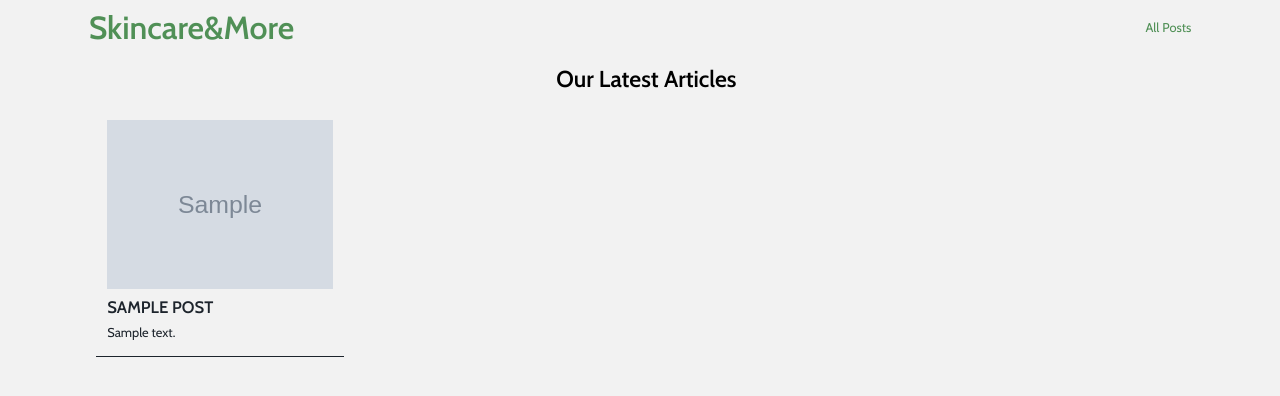
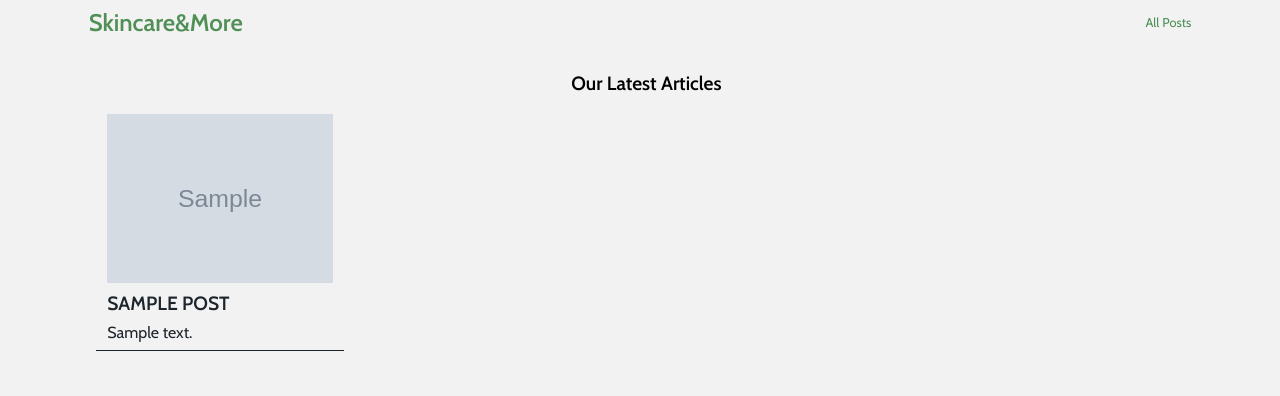
Before and after one commit to Adeyomola/skinshimmer, a Flask app: template this/templates/index.html in a window 1280 px wide. Shown: the top 396 px of the page. Run offline with Flask 3, Linux system fonts and the light colour scheme; the template is opened without the code that fills it: most values are stand-ins (such as "Sample title", 1, 10 or a date in 2020); grey boxes marked "Sample" are stand-in pictures.

Commit message:
css updates

```diff
--- a/this/static/styles/content.css
+++ b/this/static/styles/content.css
@@ -1,24 +1,24 @@
-hr {
-    width: 20%;
-    border: 1.5px solid #1d242c;
-}
-
 #link-container {
     width: 100vw;
     height: 100%;
+    margin-top: 1rem;
+}
+
+#ourtoppicks {
+    font-size: 1rem;
 }
 
 section {
     display: grid;
-    margin: 0 3rem;
+    margin: 0 2rem;
 }
 
 summary {
     display: flex;
     flex-direction: column;
-    padding: 1rem 0.7rem;
+    padding: 0.5rem 0.7rem 0.5rem 0.7rem;
     font-family: 'Cabin';
-    margin: 0 1rem;
+    margin: 0 1rem 1rem 1rem;
     color: #1d242c;
     border-bottom: 1px solid #1d242c;
     overflow: hidden;
@@ -48,14 +48,14 @@ summary>img {
         -webkit-box-orient: vertical;
         transform: none;
         font-weight: 100;
-        font-size: 2.5vw;
+        font-size: 0.8rem;
         text-decoration: none;
         color: #1d242c;
     }
 }
 
 #article-title {
-    font: 3.5vw 'Cabin';
+    font: 1rem 'Cabin';
     font-weight: 600;
     text-decoration: none;
     color: #1d242c;
@@ -63,71 +63,64 @@ summary>img {
     text-transform: uppercase;
 }
 
-@media screen and (min-width: 480px) {
-    hr {
-        width: 10%;
-        margin: 0 auto;
-        border: 2px solid #1d242c;
-    }
-
-    #ourtoppicks {
-        font-size: 1.8vw;
-    }
-
+@media screen and (min-width: 421px) {
     #welcome {
         text-align: center;
     }
 
     section {
-        display: grid;
-        grid-template-columns: repeat(3, 1fr);
-        margin: 0 5rem;
+        grid-template-columns: repeat(2, 1fr);
+        margin: 0 1rem;
     }
 
     summary {
         font-size: initial;
     }
+}
 
-    #article-title {
-        font-size: 1.8vw;
+@media screen and (min-width: 540px) {
+    #welcome {
+        text-align: center;
+    }
+
+    section {
+        grid-template-columns: repeat(3, 1fr);
+    }
+
+    summary {
+        font-size: initial;
+    }
+}
+
+@media screen and (min-width: 921px) {
+    #ourtoppicks {
+        font-size: 1.2rem;
+    }
+
+    section {
+        grid-template-columns: repeat(4, 1fr);
+        margin: 0 3rem;
     }
 
     #preview {
         @supports (-webkit-line-clamp: 3) {
-            font-size: 1.5vw;
-        }
-    }
-}
-
-@media screen and (min-width: 1024px) {
-    hr {
-        width: 5%;
-    }
-
-    section {
-        display: grid;
-        grid-template-columns: repeat(4, 1fr);
-    }
-
-    #article-title {
-        font-size: 1.6vw;
-    }
-
-    #preview {
-        @supports (-webkit-line-clamp: 3) {
-            font-size: 1.3vw;
+            font-size: 0.9rem;
         }
     }
 }
 
 @media screen and (min-width: 1280px) {
+    section {
+        margin: 0 5rem;
+    }
+
     #article-title {
-        font-size: 1.3vw;
+        font-size: 1.2rem;
     }
 
     #preview {
         @supports (-webkit-line-clamp: 3) {
-            font-size: 1vw;
+            font-size: 1rem;
         }
     }
 }
--- a/this/static/styles/nav.css
+++ b/this/static/styles/nav.css
@@ -7,11 +7,11 @@
     }
 
     #title {
-        font: 4vw 'Cabin';
+        font: 1.3rem 'Cabin';
         font-weight: 600;
         color: #509056;
         text-decoration: none;
-        margin-left: 6.3vw;
+        margin-left: 2vw;
     }
 
     /* nav */
@@ -29,7 +29,7 @@
         text-decoration: none;
         display: flex;
         align-items: center;
-        margin-right: 6.3vw;
+        margin-right: 2vw;
     }
 
     nav a:hover {
@@ -45,18 +45,19 @@
 
     @media screen and (min-width: 1024px) {
         #title {
-            font-size: 2.5vw;
+            font-size: 1.5rem;
             font-weight: 600;
+            margin-left: 6.3vw;
         }
 
         nav a {
             font-size: 1.3vw;
+            margin-right: 6.3vw;
         }
     }
 
     @media screen and (min-width: 1280px) {
         #title {
-            font-size: 2.5vw;
             font-weight: 600;
         }
 
@@ -71,7 +72,6 @@
 
     @media screen and (min-width: 480px) and (max-width: 1023px) and (orientation: landscape) {
         #title {
-            font-size: 3vw;
             font-weight: 600;
         }
 
```
